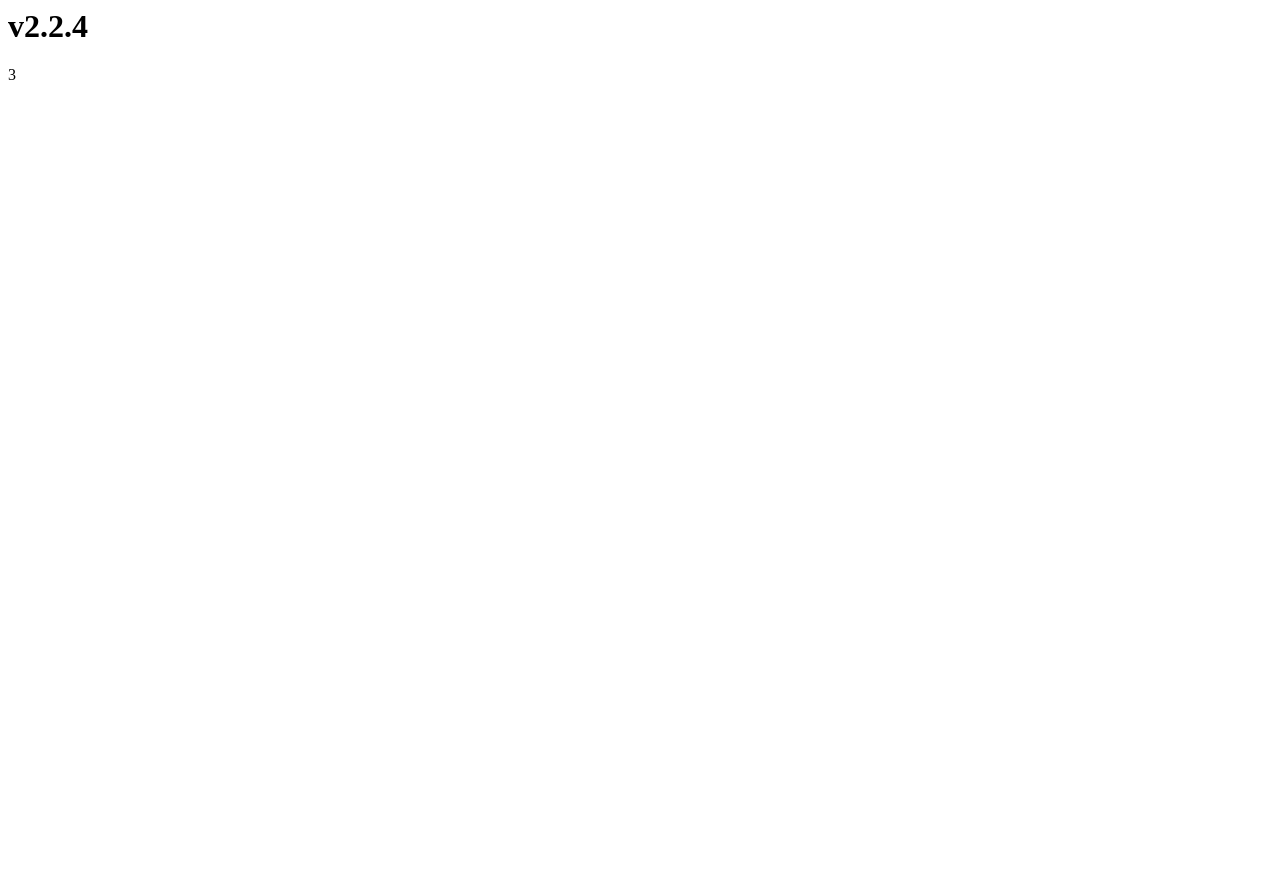
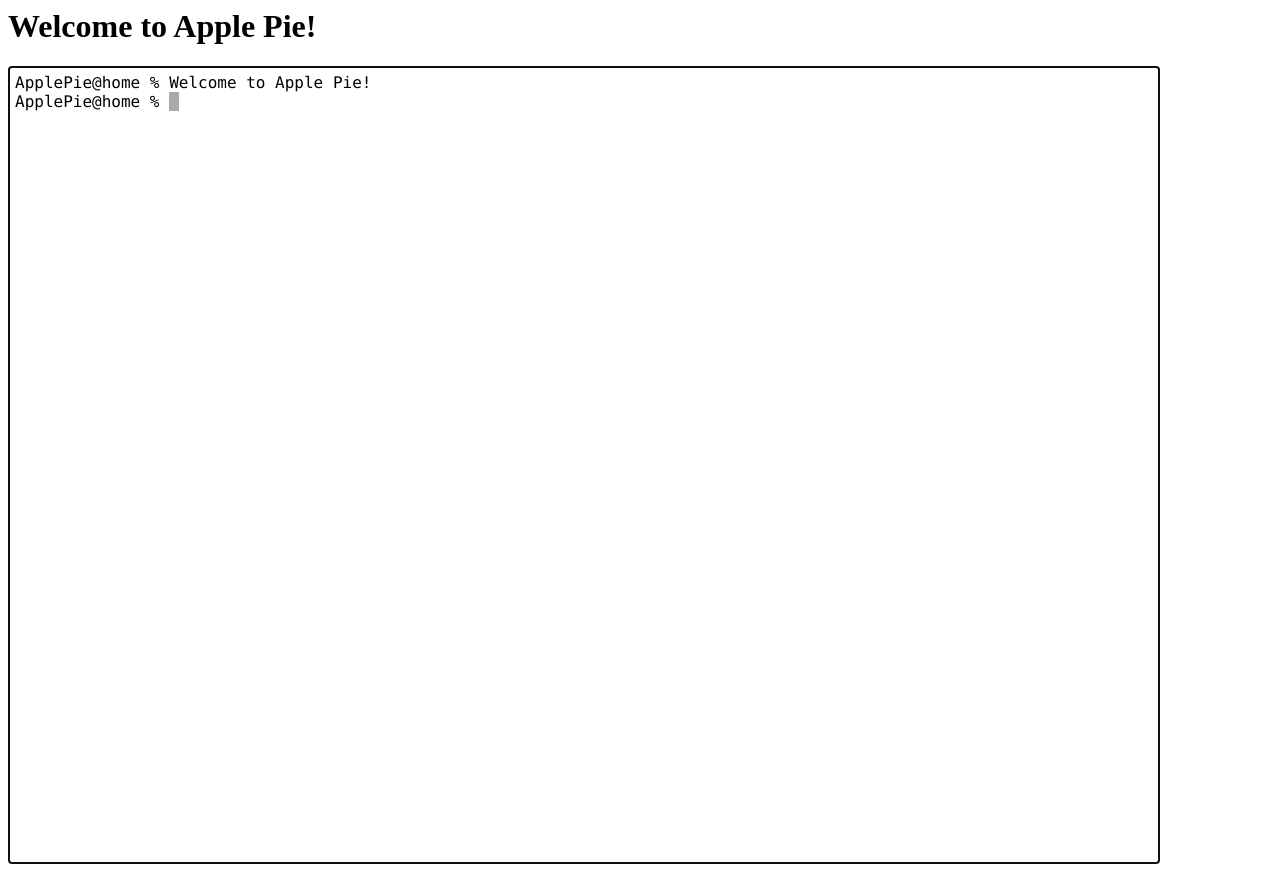
Before and after one commit to infiniteCrank/applePie, a plain HTML site: page index.html in a window 1280 px wide. Before the commit the page ends 800 px from the top, so only its background shows below. Drawn offline with nearby package versions, Linux system fonts and the light colour scheme.

Commit message:
you can now type and backspace in terminal

```diff
--- a/index.html
+++ b/index.html
@@ -2,6 +2,7 @@
     <head>
         <title>Apple Pie</title>
         <script src="main.js"></script>
+        <link rel="stylesheet" href="main.css">
     </head>
     <body>
         <main id="main">
--- /dev/null
+++ b/main.css
@@ -0,0 +1,9 @@
+.blink_me {
+    animation: blinker 1.5s linear infinite;
+}
+
+@keyframes blinker {
+    50% {
+        opacity: 0;
+    }
+}
--- a/main.js
+++ b/main.js
@@ -2,18 +2,67 @@ window.addEventListener("load", (event) => {
     const mainElement = document.getElementById("main");
     var mainHeader = document.createElement("h1")
     mainElement.appendChild(mainHeader)
-
-    Promise.all([getJQuery(),Promise.resolve(3)]).then(values => {
-        console.log(values)
-        mainHeader.innerHTML = values[0]
-        mainElement.innerHTML += values[1]
-    })
-
-
+    mainHeader.innerHTML = "Welcome to Apple Pie!"
+    // Promise.all([getJQuery(),Promise.resolve(3)]).then(values => {
+    //     console.log(values)
+    //     mainHeader.innerHTML = values[0]
+    //     mainElement.innerHTML += values[1]
+    // })
+    generateTerminal(mainElement)
 });
 
-function getJQuery() {
-    return fetch("https://code.jquery.com/jquery-2.2.4.min.js")
-    .then(x => x.text())
-    .then(x => x.substring(17,10))
+function generateTerminal(mainElement){
+    var terminal = document.createElement("terminal")
+    terminal.style.height = "100%"
+    terminal.style.width = "90%"
+    terminal.style.border = "2px solid black"
+    terminal.style.padding = "5px"
+    terminal.style.display = "inline-block"
+    terminal.style.fontFamily = '"Lucida Console", monospace'
+    terminal.innerHTML = "ApplePie@home % Welcome to Apple Pie! <br> ApplePie@home % "
+    terminal.tabIndex = 0
+    terminal.id = "terminal"
+    terminal.addEventListener("keyup",getInput)
+    mainElement.appendChild(terminal)
+    addCursor(terminal)
+    terminal.focus()
 }
+
+function getInput(event){
+    var terminal = document.getElementById("terminal")
+    document.getElementById("cursor").remove()
+    switch (event.key){
+        case "Shift":
+            break;
+        case "Backspace":
+            var lastEightChars = terminal.innerHTML.slice(terminal.innerHTML.length - 8, terminal.innerHTML.length)
+            console.log(lastEightChars)
+            if(lastEightChars !== "@home % ") {
+                terminal.innerHTML = terminal.innerHTML.slice(0, -1)
+            }
+            break;
+        case "Enter":
+            break;
+        default:
+            terminal.innerHTML += document.createTextNode(event.key).textContent
+    }
+
+    addCursor(terminal)
+}
+
+function addCursor(terminal){
+    var cursor = document.createElement("cursor")
+    cursor.style.height = "14"
+    cursor.style.width = "5"
+    cursor.style.display = "inline"
+    cursor.style.backgroundColor = "black"
+    cursor.innerHTML = "."
+    cursor.classList.add("blink_me")
+    cursor.id = "cursor"
+    terminal.appendChild(cursor)
+}
+// function getJQuery() {
+//     return fetch("https://code.jquery.com/jquery-2.2.4.min.js")
+//     .then(x => x.text())
+//     .then(x => x.substring(17,10))
+// }
```
